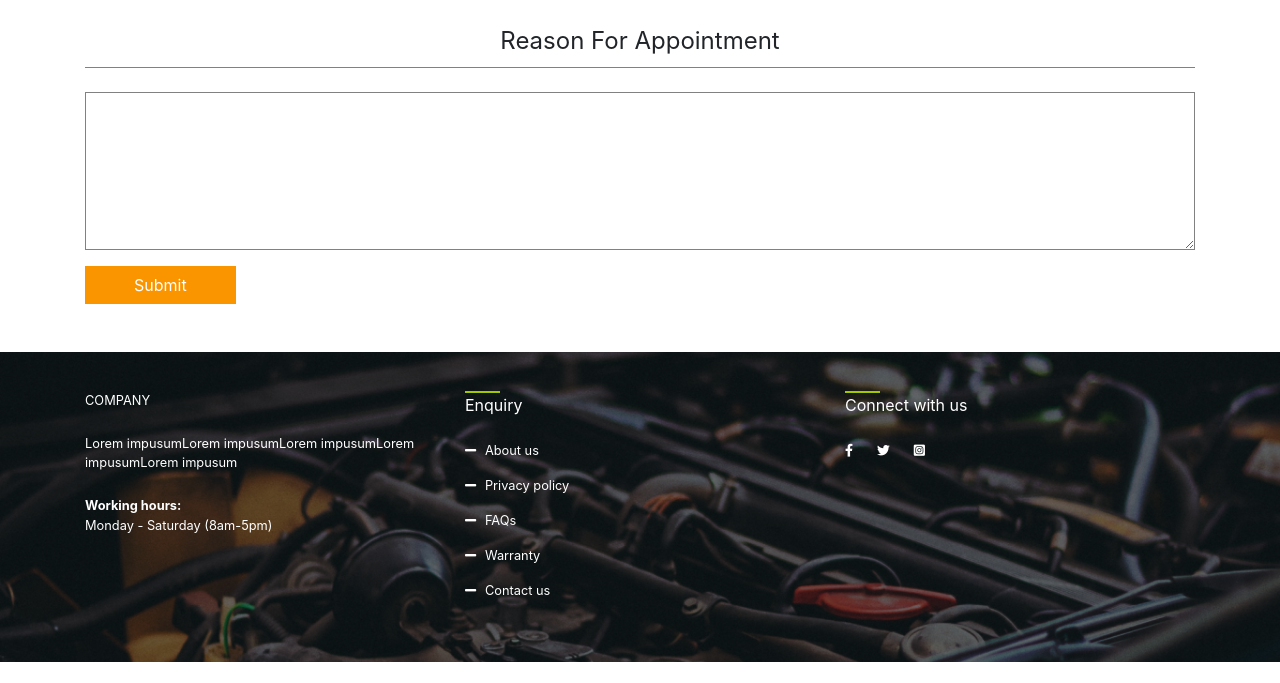
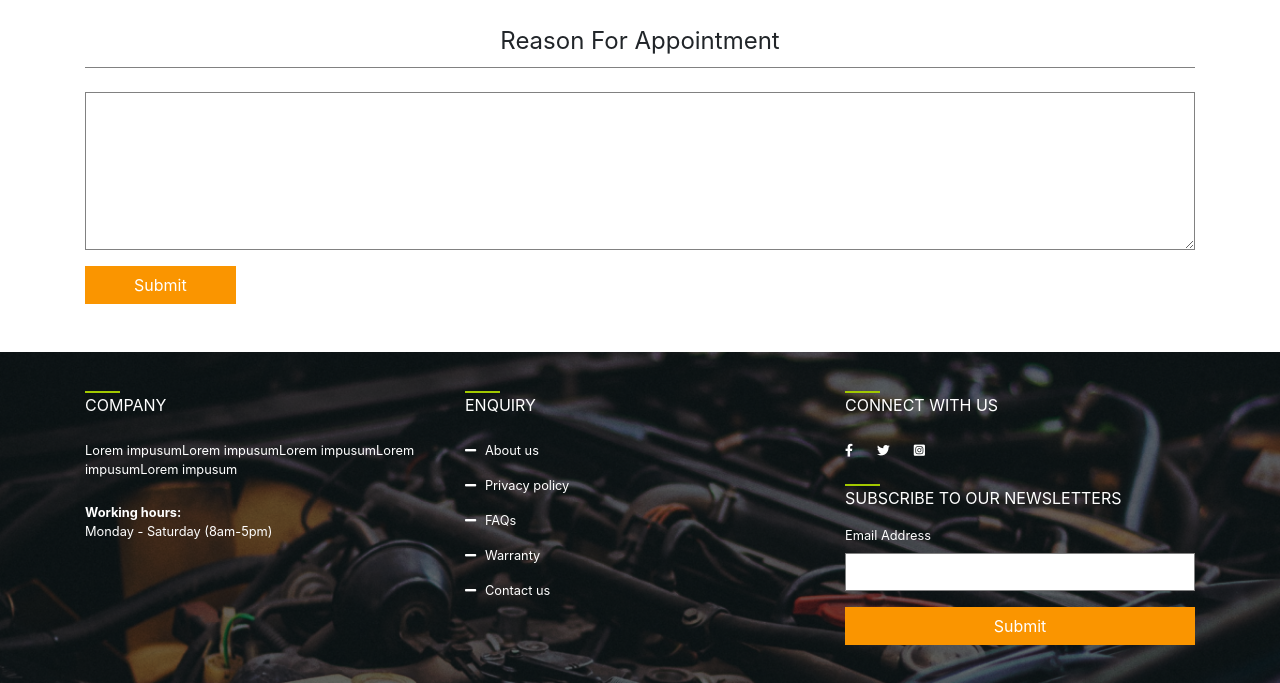
Before and after one commit to iballi2017/autoshop, a PHP site: page /views/appointment-booking.php in a window 1280 px wide. Shown: the part 904-1587 px from the top of the page. Before the commit the page ends 1566 px from the top, so only its background shows below. Run offline with PHP 8.4, Linux system fonts and the light colour scheme; some libraries are stand-ins or nearby versions.

Commit message:
reconstructing the footer content

```diff
--- a/components/footer.php
+++ b/components/footer.php
@@ -5,16 +5,17 @@
         <div class="inner container">
             <div class="row">
                 <div class="col-md-4">
-                    <div class="mb-4">COMPANY</div>
+                    <div class="mb-4 section_title text_uppercase">company</div>
                     <div class="mb-4">Lorem impusumLorem impusumLorem impusumLorem impusumLorem impusum</div>
                     <dl>
                         <dt>Working hours:</dt>
                         <dd>Monday - Saturday (8am-5pm)</dd>
                     </dl>
-                    <button class="d-block d-md-none border-0 text_color_primary bg_unset focus_outline_0 my-3" id="footerBlocksToggler" onclick="openblocks()">More details <i class="fas fa-arrow-right"></i></button>
+                    <button class="d-block d-md-none border-0 text_color_primary bg_unset focus_outline_0 my-3" id="footerBlocksToggler" onclick="openblocks()">More details <i
+                            class="fas fa-arrow-right"></i></button>
                 </div>
                 <div class="col-6 col-md-4 d-none d-md-block footer_hidden_blocks">
-                    <div class="section_title">
+                    <div class="section_title text_uppercase">
                         Enquiry
                     </div>
                     <ul class="footer_nav_links list_style_ul_children list_fontawesome_pseudo_style p-0">
@@ -31,12 +32,12 @@
                             <a href="#">Warranty</a>
                         </li>
                         <li>
-                            <a href="#">Contact us</a>
+                            <a href="../views/contact.php">Contact us</a>
                         </li>
                     </ul>
                 </div>
                 <div class="col-6 col-md-4 d-none d-md-block footer_hidden_blocks">
-                    <div class="section_title">
+                    <div class="section_title text_uppercase">
                         Connect with us
                     </div>
                     <ul class="list_style_ul_children social_icons d-flex p-0">
@@ -56,6 +57,18 @@
                             </a>
                         </li>
                     </ul>
+                    <fieldset>
+                        <legend class="section_title text_uppercase">
+                            Subscribe to our newsletters
+                        </legend>
+                        <form action="#">
+                            <div class="form-group">
+                                <label for="email">Email Address</label>
+                                <input type="email" class="form-control" id="email">
+                            </div>
+                            <button type="submit" class="form_submit_btn btn rounded-0 px-5 btn-block">Submit</button>
+                        </form>
+                    </fieldset>
                 </div>
             </div>
         </div>
@@ -63,7 +76,7 @@
     <script src="https://code.jquery.com/jquery-3.3.1.slim.min.js" integrity="sha384-q8i/X+965DzO0rT7abK41JStQIAqVgRVzpbzo5smXKp4YfRvH+8abtTE1Pi6jizo" crossorigin="anonymous"></script>
     <script src="https://cdnjs.cloudflare.com/ajax/libs/popper.js/1.14.7/umd/popper.min.js" integrity="sha384-UO2eT0CpHqdSJQ6hJty5KVphtPhzWj9WO1clHTMGa3JDZwrnQq4sF86dIHNDz0W1" crossorigin="anonymous"></script>
     <script src="https://stackpath.bootstrapcdn.com/bootstrap/4.3.1/js/bootstrap.min.js" integrity="sha384-JjSmVgyd0p3pXB1rRibZUAYoIIy6OrQ6VrjIEaFf/nJGzIxFDsf4x0xIM+B07jRM" crossorigin="anonymous"></script>
-    <!-- bootstrat js -->
+    <!-- bootstrap js -->
     <script src="../assets/plugins/bootstrap-4.4.1-dist/js/bootstrap.min.js"></script>
     <!-- owl carousel -->
     <script src="../assets/plugins/OwlCarousel2-2.3.4/owl.carousel.min.js"></script>
--- a/css/style.css
+++ b/css/style.css
@@ -136,6 +136,8 @@ textarea.form-control {
 .special_input_wrapper {
   border: 1px solid #818181;
   position: relative; }
+  .special_input_wrapper.borderPrimary {
+    border: 1px solid #a2c900; }
   .special_input_wrapper > input {
     border: none;
     z-index: 4; }
--- a/css/style.scss
+++ b/css/style.scss
@@ -186,6 +186,9 @@ textarea.form-control {
 .special_input_wrapper {
     border: 1px solid $light;
     position: relative;
+    &.borderPrimary {
+        border: 1px solid $secondaryColor;
+    }
     &>input {
         border: none;
         z-index: 4;
```
Also changed, not shown: index.html (+2 -8 lines), js/main.js (+18 -0 lines), 1 other file.
